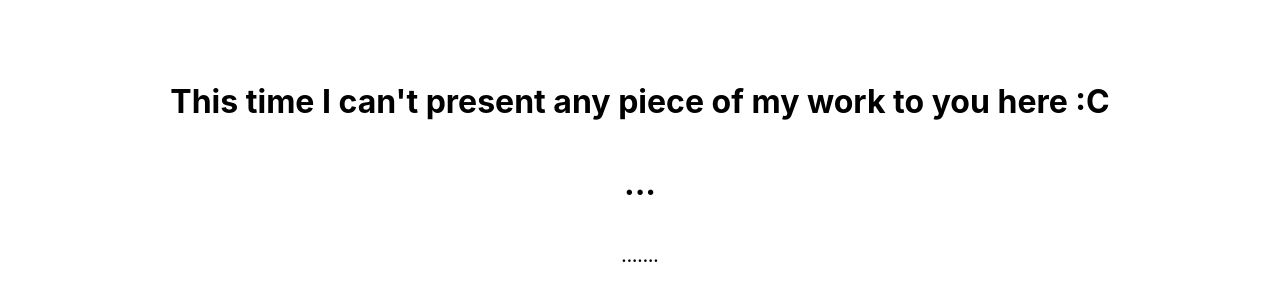
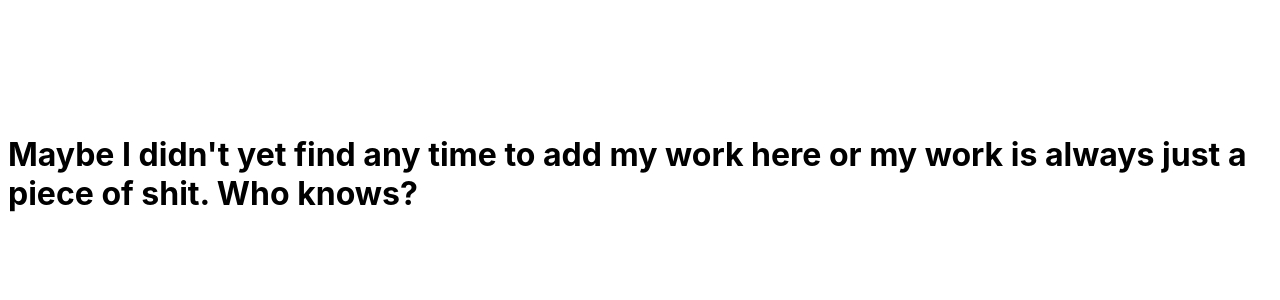
Before and after one commit to jonasbina/jonasbina.com, a Next.js app: page /work in a window 1280 px wide. Shown: the part 226-526 px from the top of the page. Built offline with nearby package versions, Linux system fonts and the light colour scheme.

Commit message:
needed a place to store an image to test some code

```diff
--- a/pages/work.js
+++ b/pages/work.js
@@ -4,9 +4,7 @@ import styles from '../styles/Home.module.css'
 export default function Home() {
   return (
     <div className={styles.container}>
-    <h1>This time I can't present any piece of my work to you here :C</h1>
-    <h1>...</h1>
-    <h4>.......</h4>
+    <h1>Maybe I didn't yet find any time to add my work here or my work is always just a piece of shit. Who knows?</h1>
     </div>
   )
 }
```
